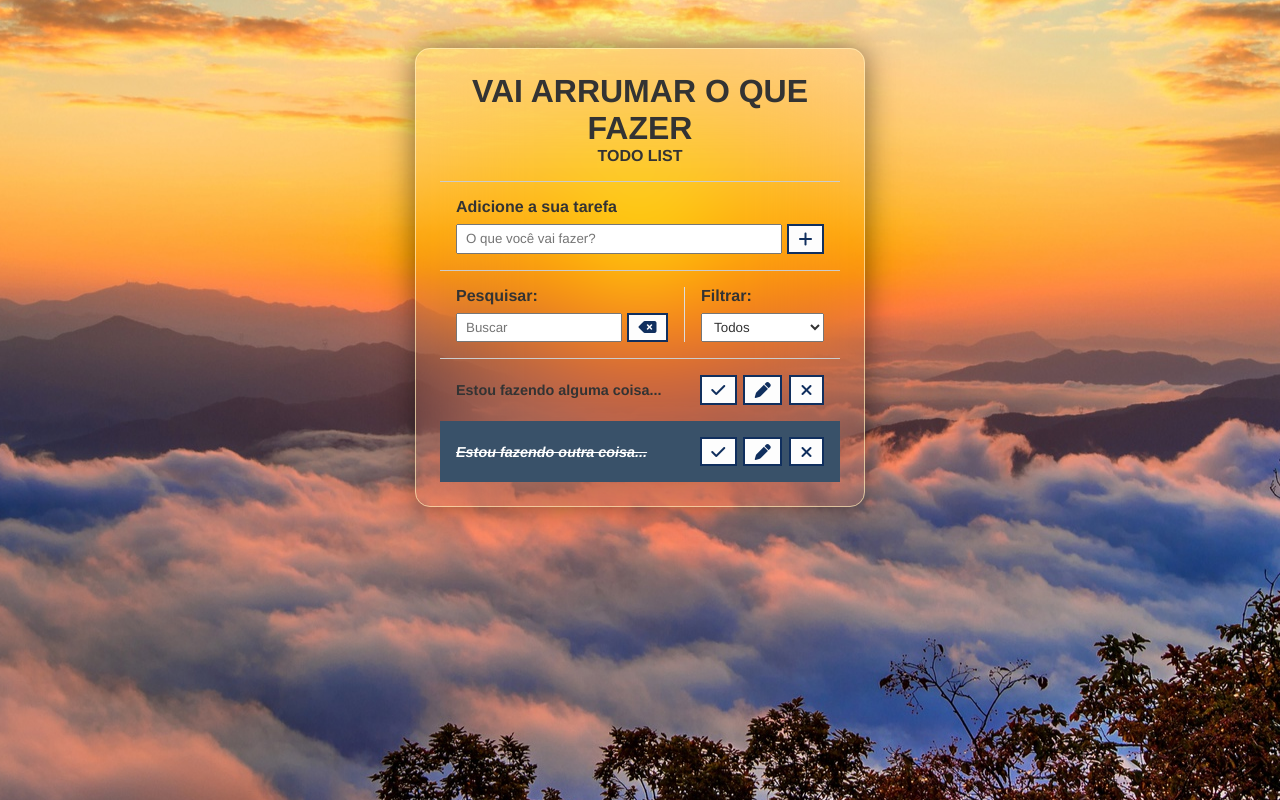
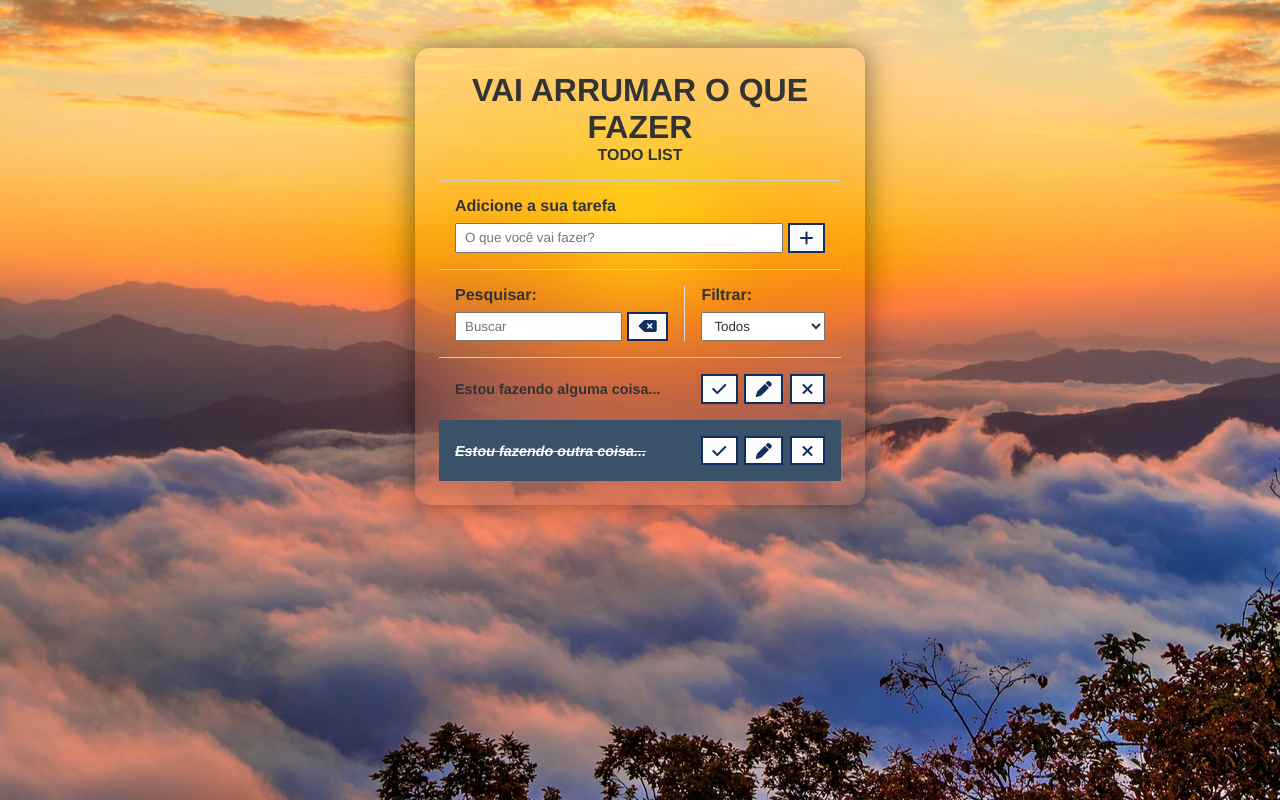
Before and after one commit to RenanMSF99/todo-list, a plain HTML site: page index.html in a window 1280 px wide. Drawn offline with Linux system fonts and the light colour scheme.

Commit message:
aleatório

```diff
--- a/CSS/styles.css
+++ b/CSS/styles.css
@@ -57,7 +57,7 @@ input, select{
 .todo-container{
     max-width: 450px;
     margin: 3rem auto;
-    border: 1px Solid #ffecb9b0;
+    border: 2 Solid #ffecb9b0;
     background-color: transparent;
     backdrop-filter: blur(50px);
     padding: 1.5rem;
```
